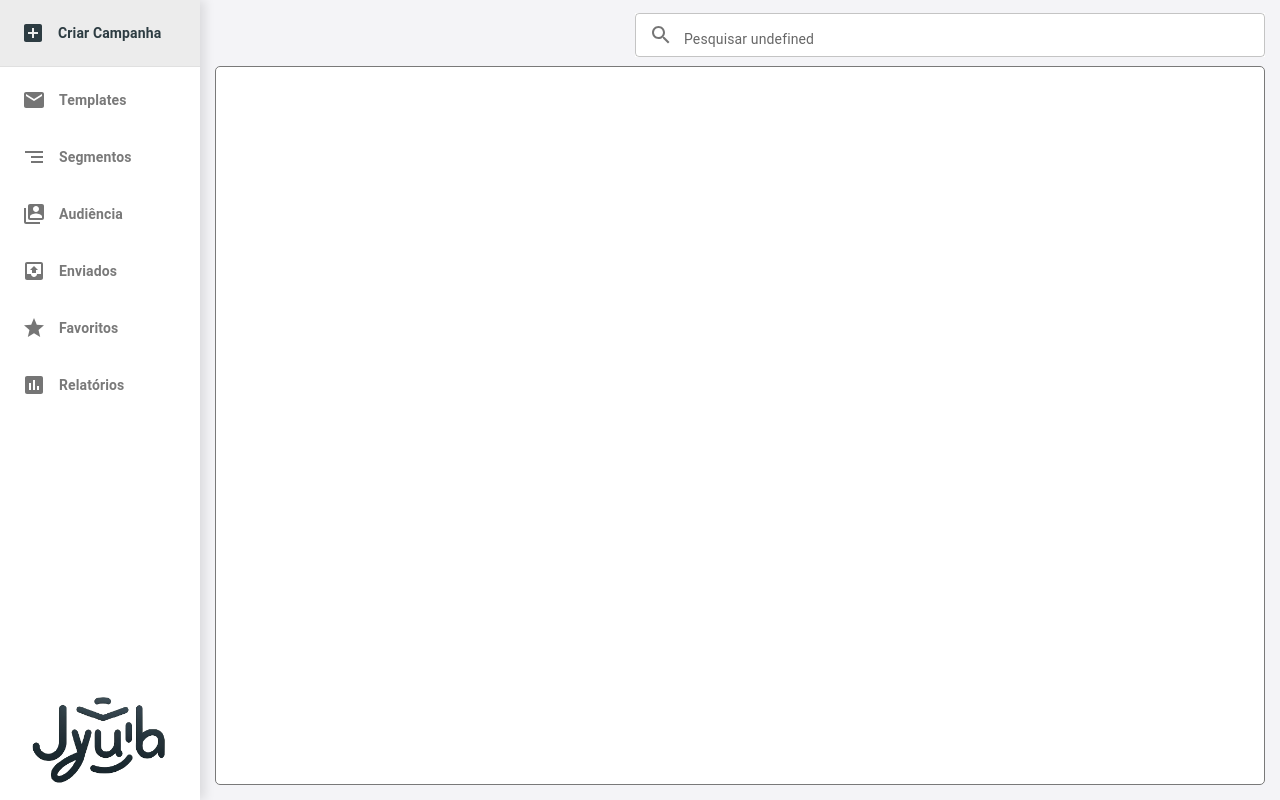
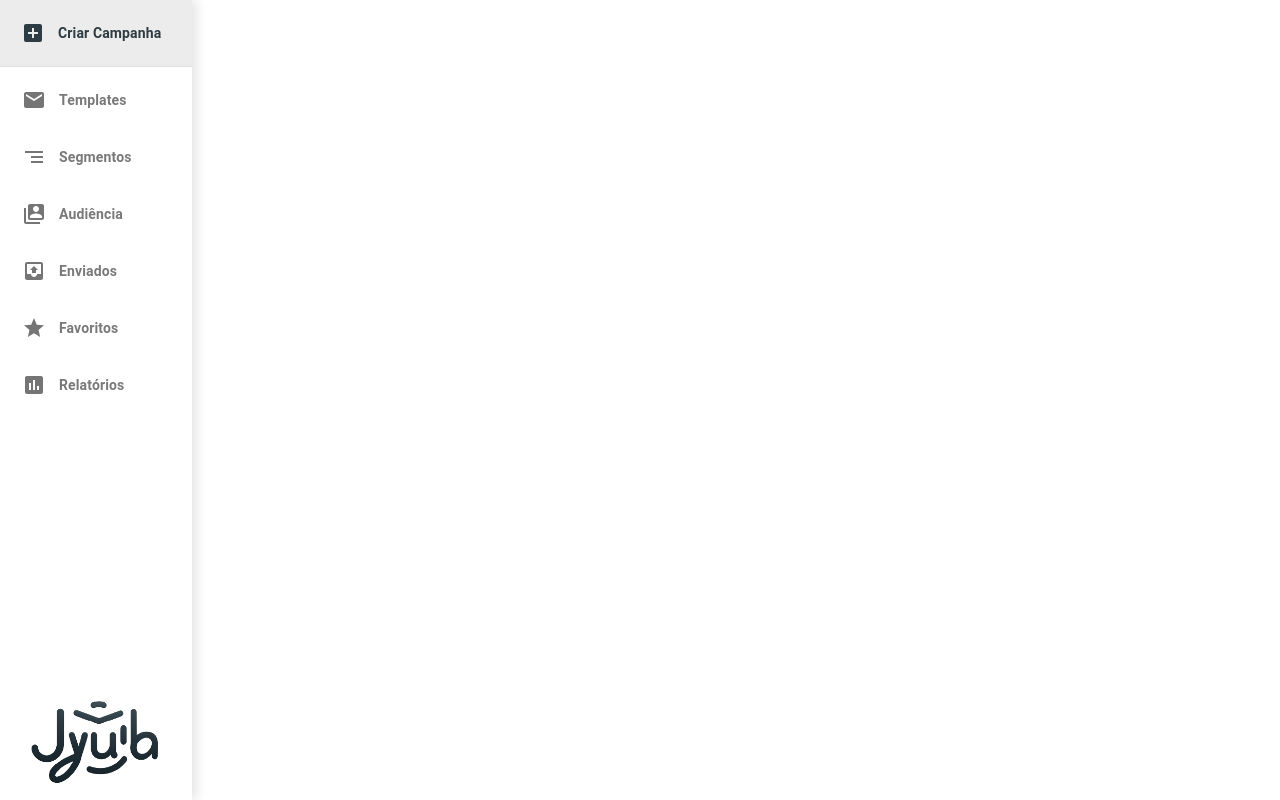
Before and after one commit to oasis-42/jyula-email-frontend, a React (Vite) app: page / in a window 1280 px wide. Built offline with nearby package versions, Linux system fonts and the light colour scheme.

Commit message:
Adding SearchBarLayout

```diff
--- a/package.json
+++ b/package.json
@@ -22,7 +22,7 @@
     "monaco-editor": "^0.44.0",
     "react": "^18.2.0",
     "react-dom": "^18.2.0",
-    "react-router-dom": "^6.19.0"
+    "react-router-dom": "^6.18.0"
   },
   "devDependencies": {
     "@types/react": "^18.2.15",
--- a/src/layouts/Layout.jsx
+++ b/src/layouts/Layout.jsx
@@ -1,30 +1,16 @@
-import { Box } from "@mui/system";
+import { Grid } from "@mui/material";
 import ToolBarLayout from "./ToolBarLayout";
-import SearchBarLayout from "./SearchBarLayout";
 
 export default function Layout({ children }) {
   return (
-    <Box style={{ display: "flex", backgroundColor: "#F4F4F7" }}>
-      <Box>
+    <Grid container>
+      <Grid item xs={1.8}>
         <ToolBarLayout />
-      </Box>
-      <Box sx={{ display: "flex", flexDirection: "column", flexGrow: 1, margin: "0px 15px 15px 15px" }}>
-        <Box sx={{ display: "flex", justifyContent: "flex-end", margin: "5px 0px" }}>
-          <SearchBarLayout />
-        </Box>
+      </Grid>
 
-        <Box
-          sx={{
-            backgroundColor: "white",
-            padding: "14px",
-
-            flexGrow: 1,
-            borderRadius: "5px",
-            border: "1px solid #797979",
-          }}>
-          {children}
-        </Box>
-      </Box>
-    </Box>
+      <Grid item xs={10.2}>
+        {children}
+      </Grid>
+    </Grid>
   );
 }
--- a/src/layouts/SearchBarLayout.jsx
+++ /dev/null
@@ -1,87 +0,0 @@
-import { useState } from "react";
-import { useLocation } from "react-router-dom";
-import { TextField, InputAdornment, Box, Typography } from "@mui/material";
-import SearchIcon from "@mui/icons-material/Search";
-
-const SearchBar = ({ onSearch }) => {
-  const [searchTerm, setSearchTerm] = useState("");
-  const [isPlaceholderVisible, setPlaceholderVisibility] = useState(true);
-
-  const location = useLocation();
-  const currentPage = location.pathname;
-
-  const handleSearch = () => {
-    onSearch(searchTerm);
-  };
-
-  const handleFocus = () => {
-    setPlaceholderVisibility(false);
-  };
-
-  const handleBlur = () => {
-    if (searchTerm === "") {
-      setPlaceholderVisibility(true);
-    }
-  };
-
-  const routeToText = {
-    "/criar-campanha": "Criar campanha",
-    "/criar-templates": "Templates",
-    "/segmentos": "Segmentos",
-    "/audiencia": "Audiência",
-    "/enviados": "Enviados",
-    "/favoritos": "Favoritos",
-    "/relatorios": "Relatórios",
-  };
-
-  const SearchText = {
-    "/criar-campanha": "campanhas",
-    "/criar-templates": "templates",
-    "/segmentos": "segmentos",
-    "/audiencia": "audiência",
-    "/enviados": "enviados",
-    "/favoritos": "favoritos",
-    "/relatorios": "relatórios",
-  };
-
-  return (
-    <>
-      <Box sx={{ display: "flex", justifyContent: "flex-start", alignItems: "flex-end", marginRight: "auto" }}>
-        <Typography sx={{ fontWeight: "bold", marginLeft: "10px", color: "#2d3c42", fontSize: "22px" }}>
-          {routeToText[currentPage] || ""}
-        </Typography>
-      </Box>
-      <TextField
-        variant="outlined"
-        type="text"
-        margin="dense"
-        fullWidth
-        sx={{
-          backgroundColor: "white",
-          padding: "0px",
-          width: "60%",
-          height: "44px",
-        }}
-        value={searchTerm}
-        label={isPlaceholderVisible ? `Pesquisar ${SearchText[currentPage]}` : ""}
-        onFocus={handleFocus}
-        onBlur={handleBlur}
-        onChange={(e) => setSearchTerm(e.target.value)}
-        InputProps={{
-          startAdornment: (
-            <InputAdornment position="start">
-              <SearchIcon />
-            </InputAdornment>
-          ),
-          sx: { height: "44px" },
-        }}
-        InputLabelProps={{
-          shrink: searchTerm !== "" || !isPlaceholderVisible,
-          sx: { marginLeft: "35px", fontSize: "14px" },
-        }}
-      />
-    </>
-  );
-};
-
-export default SearchBar;
--- a/src/layouts/ToolBarLayout.jsx
+++ b/src/layouts/ToolBarLayout.jsx
@@ -20,8 +20,7 @@ function ToolBarLayout() {
     { label: "Relatórios", icon: <AssessmentIcon />, to: "/relatorios" },
   ];
   return (
-    <Box
-      sx={{ height: "100vh", boxShadow: "5px 0px 10px rgba(0, 0, 0, 0.1)", backgroundColor: "white", width: "200px" }}>
+    <Box sx={{ height: "100vh", boxShadow: "5px 0px 10px rgba(0, 0, 0, 0.1)" }}>
       <Stack sx={{ display: "flex", flexDirection: "column", justifyContent: "space-between", height: "100%" }}>
         <Stack>
           {buttonsDataFirst.map((button, index) => (
--- a/src/pages/createTemplates.jsx
+++ b/src/pages/createTemplates.jsx
@@ -1,17 +1,17 @@
-// import { useState } from "react";
+import { useState } from "react";
 import { Box } from "@mui/material";
-// import MonacoEditor from "../components/templatesComponents/MonacoEditor";
-// import MonacoPreview from "../components/templatesComponents/MonacoPreview";
+import MonacoEditor from "../components/templatesComponents/MonacoEditor";
+import MonacoPreview from "../components/templatesComponents/MonacoPreview";
 //
 function CreateTemplates() {
-  // const [userCode, setUserCode] = useState('console.log("Hello, Monaco Editor!");');
-  // const handleCodeChange = (newCode) => {
-  //   setUserCode(newCode);
-  // };
+  const [userCode, setUserCode] = useState('console.log("Hello, Monaco Editor!");');
+  const handleCodeChange = (newCode) => {
+    setUserCode(newCode);
+  };
   return (
-    <Box sx={{ display: "flex" }}>
-      {/* <MonacoEditor onUserCodeChange={handleCodeChange} sx={{ flex: 1 }} />
-      <MonacoPreview userCode={userCode} sx={{ flex: 1, overflowY: "auto", padding: "15px" }} /> */}
+    <Box sx={{ display: "flex", height: "100vh", margin: 0, padding: "15px" }}>
+      <MonacoEditor onUserCodeChange={handleCodeChange} sx={{ flex: 1 }} />
+      <MonacoPreview userCode={userCode} sx={{ flex: 1, overflowY: "auto", padding: "15px" }} />
     </Box>
   );
 }
--- a/src/styles/index.css
+++ b/src/styles/index.css
@@ -2,5 +2,5 @@
   box-sizing: border-box;
   padding: 0;
   margin: 0;
-
+  max-width: 1280px;
 }
```
Also changed, not shown: src/App.tsx (+10 -13 lines), src/pages/Criar-templates.jsx (added, +12 -0 lines), 1 other file (tests, documents, lock files or other folders).
